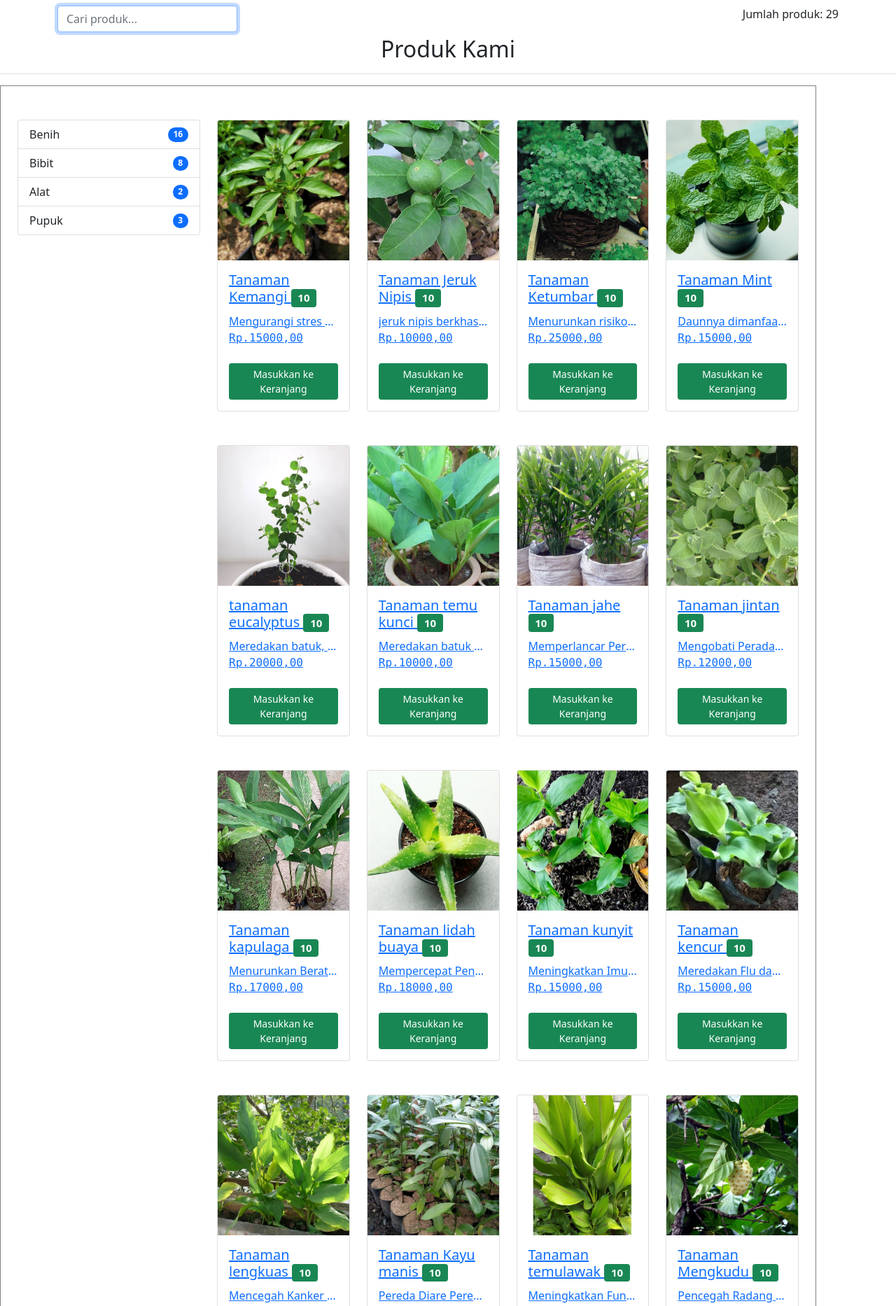
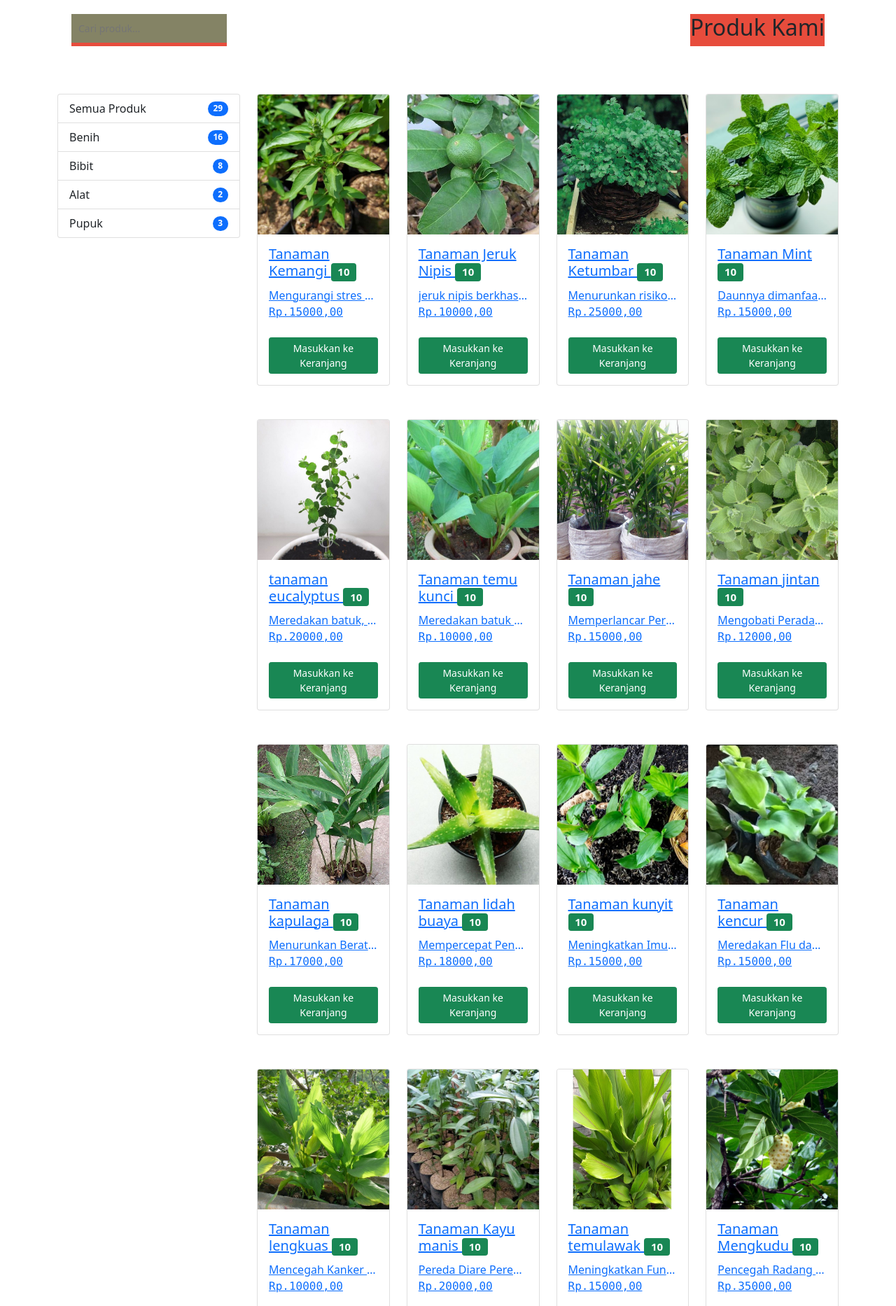
Before and after one commit to anangbagus/takemyherb, a PHP site: page /takemyherb/market.php in a window 1280 px wide. Shown: the part 56-1922 px from the top of the page at 70% size. Run offline with PHP 8.4, Linux system fonts and the light colour scheme; a user stored in the database is signed in; data comes from the database, SQL or seed files in the repository; some libraries are stand-ins or nearby versions.

Commit message:
change table to div

```diff
--- a/css/style.css
+++ b/css/style.css
@@ -133,11 +133,28 @@
         color: black;
 }
 
+/* Cart Section End*/
+
+/* Product Section */
+
+.product--header{
+    display: flex;
+    align-items: center;
+    justify-content: space-between;
+}
 
 
+.product--header--search{
+    background-color: #E74C3C;
+    margin: 20px;
+}
 
-/* Cart Section End*/
+.product--header--title{
+    background-color: #E74C3C;
+    margin: 20px;
+}
 
+/* Product Section End */
 
 /* Profile Section */
 .profile--button{
--- a/loadproduk.php
+++ b/loadproduk.php
@@ -1,14 +1,27 @@
+<!-- php code -->
+<?php
+
+require('config.php');
+$produk_types = query("SELECT tipe, COUNT(*) AS jumlah FROM produk GROUP BY tipe;");
+// inisialisasi nilai jumlah data
+$jumlah = query("SELECT COUNT(*) AS total FROM produk;")[0];
+
+?>
+
+
+
 <!-- product list -->
-<div class="container-fluid py-5">
-    <div class="container">
+    <div class="py-5 container">
         <div class="col-12 mb-4">
             <div class="row">
                 <div class="col-lg-3 col-md-4">
                     <div class="list-group">
-                        <?php
-                        require('config.php');
-                        $produk_types = query("SELECT tipe, COUNT(*) AS jumlah FROM produk GROUP BY tipe;");
-                        foreach($produk_types as $produk_type) : ?>
+                        <a href="google.com" class="list-group-item d-flex justify-content-between align-items-center">
+                            Semua Produk
+                            <span class="badge bg-primary rounded-pill"><?= $jumlah['total']; ?></span>
+                        </a>
+
+                        <?php foreach($produk_types as $produk_type) : ?>
                         <a href="google.com" class="list-group-item d-flex justify-content-between align-items-center"><?=$produk_type["tipe"]; ?>
                             <span class="badge bg-primary rounded-pill"><?=$produk_type["jumlah"]; ?></span>
                         </a>
--- a/market.php
+++ b/market.php
@@ -21,8 +21,7 @@
         $produk = caritipeproduk($_POST["kategori"]);
     }
 
-    // inisialisasi nilai jumlah data
-    $jumlah = query("SELECT COUNT(*) FROM produk")[0];
+
 ?>
 
 <!DOCTYPE html>
@@ -37,29 +36,22 @@
 <body>
 
     <?php include('_header.php'); ?>
-
-        <div class="px-3 py-2 border-bottom mb-3">
-        <div class="container d-flex flex-wrap justify-content-center">
-            <form class="col-12 col-lg-auto mb-2 mb-lg-0 me-lg-auto">
-            <input type="text" placeholder="Cari produk..." class="form-control" name="keyword" id="keyword" autofocus placeholder="Cari" autocomplete="off">
-            <!-- <input type="search" class="form-control" placeholder="Search..." aria-label="Search"> -->
+    <div class="product--header container">
+        <div class="product--header--search">
+            <form class="">
+                <input type="text" placeholder="Cari produk..." class="" name="keyword" id="keyword" autofocus placeholder="Cari" autocomplete="off">
+                <!-- <input type="search" class="form-control" placeholder="Search..." aria-label="Search"> -->
             </form>
-            <div class="text-end">
-                 <!-- menampilkan jumlah produk -->
-                <a>Jumlah produk: <?php echo $jumlah["COUNT(*)"];?>
-            </div>
-
         </div>
-        <h2 class="text-center  "> Produk Kami</h2>
+        <div class="product--header--title">
+            <h2 class=""> Produk Kami</h2>
         </div>
+    </div>
 
 
-    <!-- menampilkan table -->
-     <table border="1" cellpadding="10" cellspacing="0"></table>
-    <br> <br>
-
-
-
+    <!-- Menampilkan produk -->
+    <div id="loadproduct"></div>
+    <br>
     <script>
         $(document).ready(function(){
 		load_data();
@@ -71,7 +63,7 @@
 				data: {keyword: keyword},
 				success:function(hasil)
 				{
-                    $('table').html(hasil);
+                    $('#loadproduct').html(hasil);
 				}
 			});
 	 	}
```
